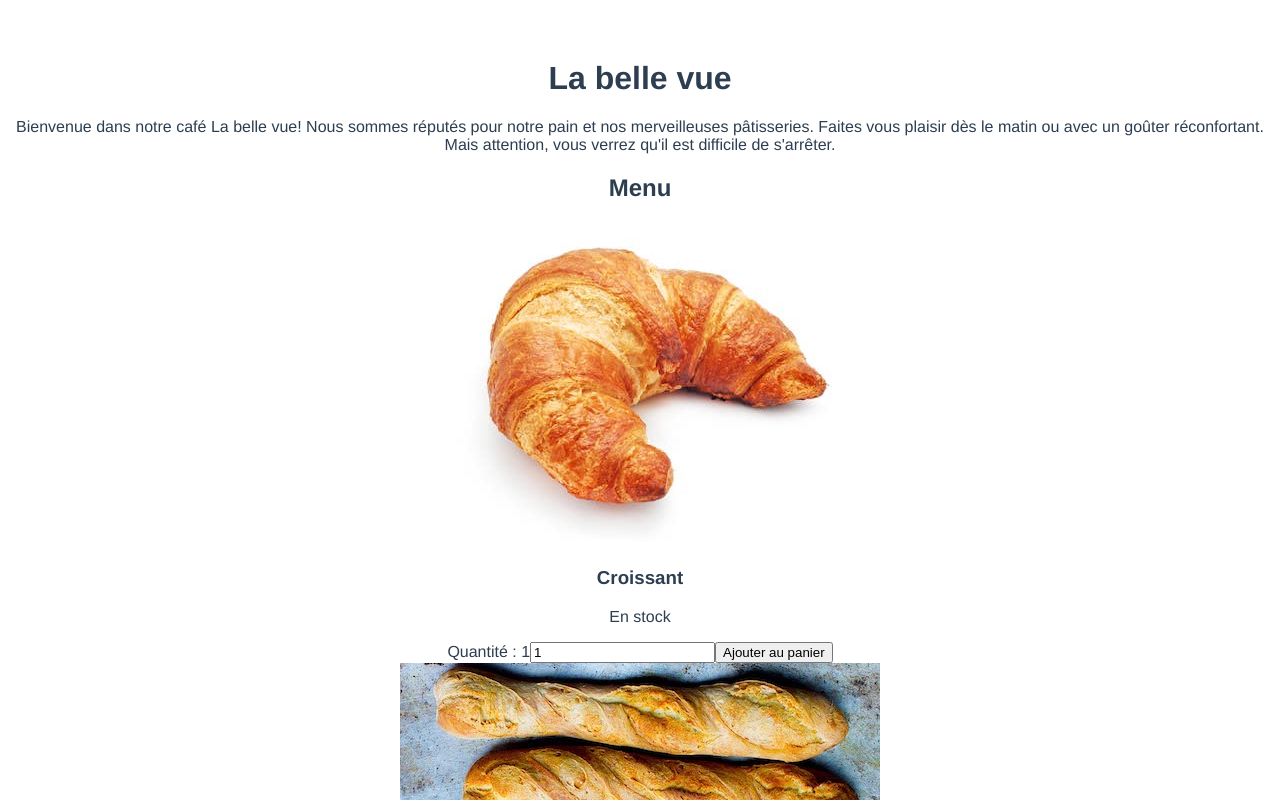
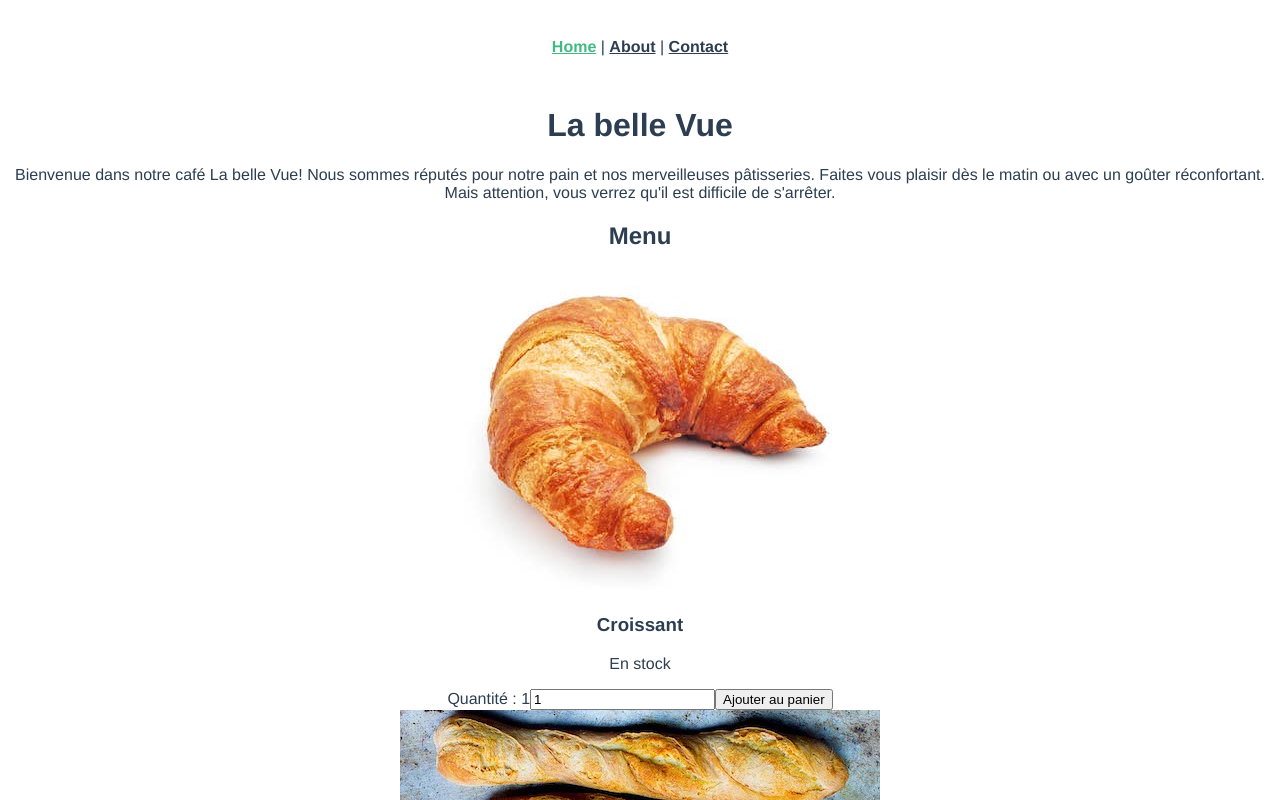
Before and after one commit to ramyy220/cafe_vue, a Vue app in the folder cli-version/: page /#/ in a window 1280 px wide. Shown: the top 800 px of the page. Built offline with nearby package versions, Linux system fonts and the light colour scheme.

Commit message:
def router

```diff
--- a/cli-version/package.json
+++ b/cli-version/package.json
@@ -9,13 +9,15 @@
   },
   "dependencies": {
     "core-js": "^3.8.3",
-    "vue": "^3.2.13"
+    "vue": "^3.2.13",
+    "vue-router": "^4.0.3"
   },
   "devDependencies": {
     "@babel/core": "^7.12.16",
     "@babel/eslint-parser": "^7.12.16",
     "@vue/cli-plugin-babel": "~5.0.0",
     "@vue/cli-plugin-eslint": "~5.0.0",
+    "@vue/cli-plugin-router": "~5.0.0",
     "@vue/cli-service": "~5.0.0",
     "eslint": "^7.32.0",
     "eslint-plugin-vue": "^8.0.3",
--- a/cli-version/src/App.vue
+++ b/cli-version/src/App.vue
@@ -1,114 +1,31 @@
 <template>
-	<div id="app" class="app">
-		<h1>{{ restaurantName }}</h1>
-		<p class="description">
-			Bienvenue dans notre café {{ restaurantName }}! Nous sommes réputés pour
-			notre pain et nos merveilleuses pâtisseries. Faites vous plaisir dès le
-			matin ou avec un goûter réconfortant. Mais attention, vous verrez qu'il
-			est difficile de s'arrêter.
-		</p>
-
-		<section class="menu">
-			<h2>Menu</h2>
-			<MenuItem
-				v-for="item in simpleMenu"
-				:addToShoppingCart="addToShoppingCart"
-				:name="item.name"
-				:image="item.image"
-				:quantity="item.quantity"
-				:inStock="item.inStock"
-				:key="item.name"
-			/>
-		</section>
-
-		<aside class="shopping-cart">
-			<h2>Panier : {{ shoppingCart }} articles</h2>
-		</aside>
-
-		<h2>Contactez nous</h2>
-		<p>Adresse : {{ address }}</p>
-		<p>Téléphone : {{ phone }}</p>
-		<p>Email : {{ email }}</p>
-		<p>Horaires :</p>
-		<ul>
-			<li>L-V: 06:00 à 16:00</li>
-			<li>Samedi: 07:00 à 14:00</li>
-			<li>Dimanche: 07:00 à 12:00</li>
-		</ul>
-		<footer class="footer">
-			<p>{{ copyright }}</p>
-		</footer>
-	</div>
+  <nav>
+    <router-link to="/">Home</router-link> |
+    <router-link to="/about">About</router-link> |
+	<router-link to="/contact">Contact</router-link>
+  </nav>
+  <router-view/>
 </template>
-
-<script>
-import MenuItem from "./components/MenuItem"
-
-export default {
-	name: "App",
-	components: {
-		MenuItem
-	},
-	data() {
-		return {
-			address: "18 avenue du Beurre, Paris, France",
-			email: "hello@cafewithavue.bakery",
-			phone: "01 88 88 88 88",
-			restaurantName: "La belle vue",
-			shoppingCart: 0,
-			simpleMenu: [
-				{
-					name: "Croissant",
-					image: {
-						source: "/images/croissant.jpg",
-						alt: "Un croissant"
-					},
-					inStock: true,
-					quantity: 1
-				},
-				{
-					name: "Baguette de pain",
-					image: {
-						source: "/images/french-baguette.jpeg",
-						alt: "Quatre baguettes de pain"
-					},
-					inStock: true,
-					quantity: 1
-				},
-				{
-					name: "Éclair",
-					image: {
-						source: "/images/eclair.jpg",
-						alt: "Éclair au chocolat"
-					},
-					inStock: false,
-					quantity: 1
-				}
-			]
-		}
-	},
-	computed: {
-		copyright() {
-			const currentYear = new Date().getFullYear()
-
-			return `Copyright ${this.restaurantName} ${currentYear}`
-		}
-	},
-	methods: {
-		addToShoppingCart(amount) {
-			this.shoppingCart += amount
-		}
-	}
-}
-</script>
 
 <style lang="scss">
 #app {
-	font-family: "Avenir", Helvetica, Arial, sans-serif;
-	-webkit-font-smoothing: antialiased;
-	-moz-osx-font-smoothing: grayscale;
-	text-align: center;
-	color: #2c3e50;
-	margin-top: 60px;
+  font-family: Avenir, Helvetica, Arial, sans-serif;
+  -webkit-font-smoothing: antialiased;
+  -moz-osx-font-smoothing: grayscale;
+  text-align: center;
+  color: #2c3e50;
+}
+
+nav {
+  padding: 30px;
+
+  a {
+    font-weight: bold;
+    color: #2c3e50;
+
+    &.router-link-exact-active {
+      color: #42b983;
+    }
+  }
 }
 </style>
--- a/cli-version/src/main.js
+++ b/cli-version/src/main.js
@@ -1,4 +1,5 @@
 import { createApp } from 'vue'
 import App from './App.vue'
+import router from './router'
 
-createApp(App).mount('#app')
+createApp(App).use(router).mount('#app')
--- /dev/null
+++ b/cli-version/src/router/index.js
@@ -0,0 +1,31 @@
+import { createRouter, createWebHashHistory } from 'vue-router'
+import HomeView from '../views/HomeView.vue'
+import ContactView from '@/views/ContactView.vue'
+
+const routes = [
+  {
+    path: '/',
+    name: 'home',
+    component: HomeView
+  },
+  {
+    path: '/about',
+    name: 'about',
+    // route level code-splitting
+    // this generates a separate chunk (about.[hash].js) for this route
+    // which is lazy-loaded when the route is visited.
+    component: () => import(/* webpackChunkName: "about" */ '../views/AboutView.vue')
+  },
+  {
+    path: '/contact',
+    name: 'contact',
+    component: ContactView
+  }
+]
+
+const router = createRouter({
+  history: createWebHashHistory(),
+  routes
+})
+
+export default router
--- /dev/null
+++ b/cli-version/src/views/AboutView.vue
@@ -0,0 +1,5 @@
+<template>
+  <div class="about">
+    <h1>This is an about page</h1>
+  </div>
+</template>
--- /dev/null
+++ b/cli-version/src/views/ContactView.vue
@@ -0,0 +1,29 @@
+<script>
+export default {
+	name: "ContactView",
+	data() {
+		return {
+			address: "18 avenue du Beurre, Paris, France",
+			email: "hello@cafewithavue.bakery",
+			phone: "01 88 88 88 88"
+		}
+	}
+}
+</script>
+
+<template>
+	<div>
+		<h2>Contactez nous</h2>
+		<p>Adresse : {{ address }}</p>
+		<p>Téléphone : {{ phone }}</p>
+		<p>Email : {{ email }}</p>
+		<p>Horaires :</p>
+		<ul>
+			<li>L-V: 06:00 à 16:00</li>
+			<li>Samedi: 07:00 à 14:00</li>
+			<li>Dimanche: 07:00 à 12:00</li>
+		</ul>
+	</div>
+</template>
+
+<style></style>
--- /dev/null
+++ b/cli-version/src/views/HomeView.vue
@@ -0,0 +1,90 @@
+<template>
+	<div id="app" class="app">
+		<h1>{{ restaurantName }}</h1>
+		<p class="description">
+			Bienvenue dans notre café {{ restaurantName }}! Nous sommes réputés pour
+			notre pain et nos merveilleuses pâtisseries. Faites vous plaisir dès le
+			matin ou avec un goûter réconfortant. Mais attention, vous verrez qu'il
+			est difficile de s'arrêter.
+		</p>
+
+		<section class="menu">
+			<h2>Menu</h2>
+			<menu-item
+				v-for="item in simpleMenu"
+				:addToShoppingCart="addToShoppingCart"
+				:name="item.name"
+				:image="item.image"
+				:quantity="item.quantity"
+				:inStock="item.inStock"
+				:key="item.name"
+			/>
+		</section>
+
+		<aside class="shopping-cart">
+			<h2>Panier d'achat : {{ shoppingCart }} articles</h2>
+		</aside>
+
+		<footer class="footer">
+			<p>{{ copyright }}</p>
+		</footer>
+	</div>
+</template>
+
+<script>
+import MenuItem from "../components/MenuItem.vue"
+
+export default {
+	name: "HomeView",
+	components: {
+		MenuItem
+	},
+	data() {
+		return {
+			restaurantName: "La belle Vue",
+			shoppingCart: 0,
+			simpleMenu: [
+				{
+					name: "Croissant",
+					image: {
+						source: "/images/croissant.jpg",
+						alt: "Un croissant"
+					},
+					inStock: true,
+					quantity: 1
+				},
+				{
+					name: "Baguette de pain",
+					image: {
+						source: "/images/french-baguette.jpeg",
+						alt: "Quatre baguettes de pain"
+					},
+					inStock: true,
+					quantity: 1
+				},
+				{
+					name: "Éclair",
+					image: {
+						source: "/images/eclair.jpg",
+						alt: "Éclair au chocolat"
+					},
+					inStock: false,
+					quantity: 1
+				}
+			]
+		}
+	},
+	computed: {
+		copyright() {
+			const currentYear = new Date().getFullYear()
+
+			return `Copyright ${this.restaurantName} ${currentYear}`
+		}
+	},
+	methods: {
+		addToShoppingCart(amount) {
+			this.shoppingCart += amount
+		}
+	}
+}
+</script>
```
Also changed, not shown: 1 other file (tests, documents, lock files or other folders).
